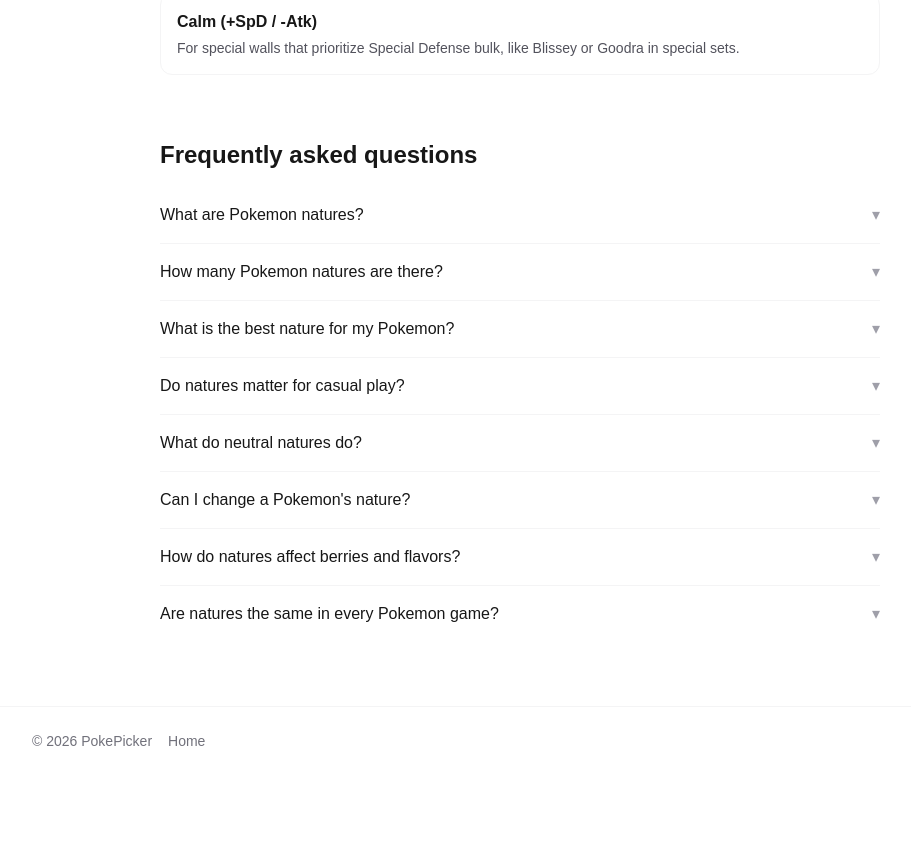
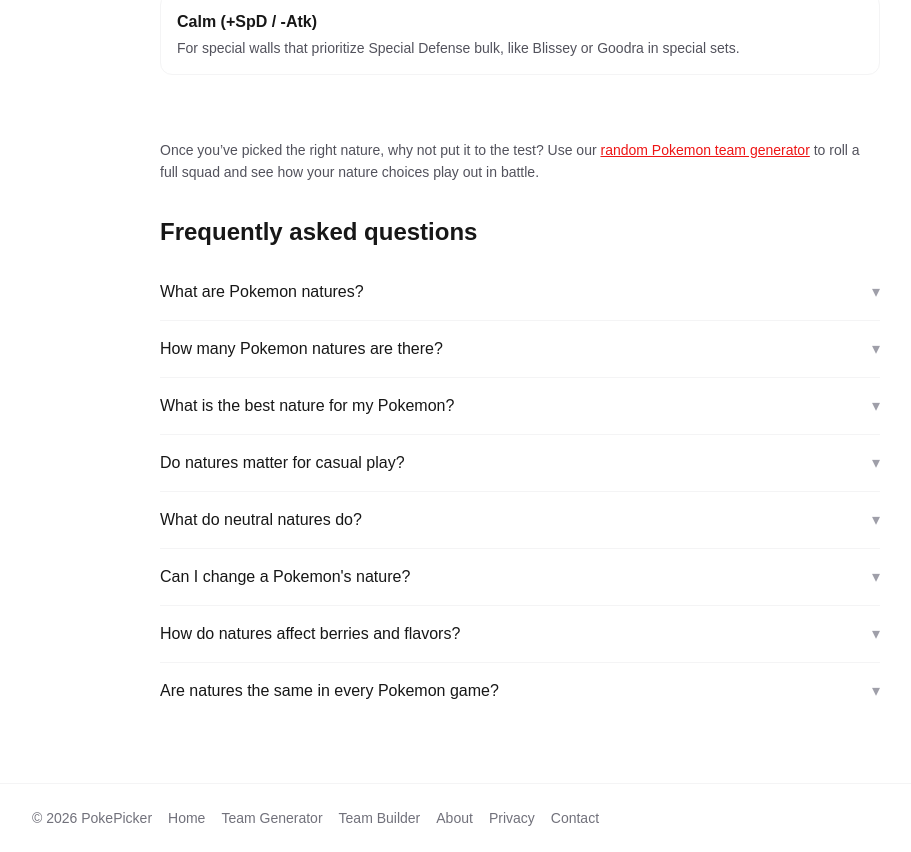
Before and after one commit to weiwang0908/pockpicker, a Next.js app: page /pokemon-natures in a window 1280 px wide. Shown: the part 3660-4512 px from the top of the page, without its empty margins (120-1031 px from the left). Before the commit the page ends 4435 px from the top, so only its background shows below. Built offline with nearby package versions, Linux system fonts and the light colour scheme; no server answers.

Commit message:
feat: 获取最新提交信息
Co-authored-by: traeagent <traeagent@users.noreply.github.com>

```diff
--- a/app/components/HomeClient.tsx
+++ b/app/components/HomeClient.tsx
@@ -1,6 +1,7 @@
 'use client';
 
 import { useCallback, useEffect, useRef, useState, type ReactNode } from 'react';
+import Link from 'next/link';
 import Filters from './Filters';
 import { PokemonCardList } from './PokemonCardList';
 import { defaultFilter, type FilterOptions } from './Filters';
@@ -383,25 +384,25 @@ export default function HomeClient({
             <Logo className="h-4 w-4" />
             PokePicker
           </div>
-          <nav className="flex gap-5 text-sm text-muted">
-            <a href="/about" className="transition-colors hover:text-brand">
+          <nav className="flex flex-wrap justify-center gap-x-5 gap-y-2 text-sm text-muted">
+            <Link href="/" className="transition-colors hover:text-brand">
+              Home
+            </Link>
+            <Link href="/random-pokemon-team-generator" className="transition-colors hover:text-brand">
+              Team Generator
+            </Link>
+            <Link href="/pokemon-natures" className="transition-colors hover:text-brand">
+              Pokemon Natures
+            </Link>
+            <Link href="/about" className="transition-colors hover:text-brand">
               About
-            </a>
-            <a href="/privacy" className="transition-colors hover:text-brand">
+            </Link>
+            <Link href="/privacy" className="transition-colors hover:text-brand">
               Privacy
-            </a>
-            <a href="/contact" className="transition-colors hover:text-brand">
+            </Link>
+            <Link href="/contact" className="transition-colors hover:text-brand">
               Contact
-            </a>
-            <a href="/api" className="transition-colors hover:text-brand">
-              API
-            </a>
-            <a
-              href="/resources"
-              className="transition-colors hover:text-brand"
-            >
-              Resources
-            </a>
+            </Link>
           </nav>
         </div>
       </footer>
--- a/app/pokemon-natures/page.tsx
+++ b/app/pokemon-natures/page.tsx
@@ -129,6 +129,18 @@ export default async function PokemonNaturesPage() {
         </ul>
       </section>
 
+      {/* Cross-link to Team Generator */}
+      <section className="mx-auto w-full max-w-3xl px-6 pb-8">
+        <p className="text-sm leading-relaxed text-zinc-600 dark:text-zinc-300">
+          Once you&rsquo;ve picked the right nature, why not put it to the test?
+          Use our{' '}
+          <Link href="/random-pokemon-team-generator" className="text-brand underline">
+            random Pokemon team generator
+          </Link>{' '}
+          to roll a full squad and see how your nature choices play out in battle.
+        </p>
+      </section>
+
       {/* SEO: FAQ */}
       <section className="mx-auto w-full max-w-3xl px-6 pb-16">
         <h2 className="text-2xl font-bold text-foreground">
@@ -148,6 +160,21 @@ export default async function PokemonNaturesPage() {
           <span>&copy; 2026 PokePicker</span>
           <Link href="/" className="transition-colors hover:text-brand">
             Home
+          </Link>
+          <Link href="/random-pokemon-team-generator" className="transition-colors hover:text-brand">
+            Team Generator
+          </Link>
+          <Link href="/pokemon-team-builder" className="transition-colors hover:text-brand">
+            Team Builder
+          </Link>
+          <Link href="/about" className="transition-colors hover:text-brand">
+            About
+          </Link>
+          <Link href="/privacy" className="transition-colors hover:text-brand">
+            Privacy
+          </Link>
+          <Link href="/contact" className="transition-colors hover:text-brand">
+            Contact
           </Link>
         </div>
       </footer>
--- a/app/pokemon-team-builder/page.tsx
+++ b/app/pokemon-team-builder/page.tsx
@@ -134,6 +134,17 @@ export default async function PokemonTeamBuilderPage() {
         </ul>
       </section>
 
+      {/* Cross-link to Team Generator */}
+      <section className="mx-auto w-full max-w-3xl px-6 pb-8">
+        <p className="text-sm leading-relaxed text-zinc-600 dark:text-zinc-300">
+          Want a team generated for you instantly? Try our{' '}
+          <Link href="/random-pokemon-team-generator" className="text-brand underline">
+            random Pokemon team generator
+          </Link>{' '}
+          to roll a full squad of six in one click, then refine it here.
+        </p>
+      </section>
+
       {/* SEO: FAQ */}
       <section className="mx-auto w-full max-w-3xl px-6 pb-16">
         <h2 className="text-2xl font-bold text-foreground">
@@ -153,6 +164,21 @@ export default async function PokemonTeamBuilderPage() {
           <span>&copy; 2026 PokePicker</span>
           <Link href="/" className="transition-colors hover:text-brand">
             Home
+          </Link>
+          <Link href="/random-pokemon-team-generator" className="transition-colors hover:text-brand">
+            Team Generator
+          </Link>
+          <Link href="/pokemon-natures" className="transition-colors hover:text-brand">
+            Pokemon Natures
+          </Link>
+          <Link href="/about" className="transition-colors hover:text-brand">
+            About
+          </Link>
+          <Link href="/privacy" className="transition-colors hover:text-brand">
+            Privacy
+          </Link>
+          <Link href="/contact" className="transition-colors hover:text-brand">
+            Contact
           </Link>
         </div>
       </footer>
--- a/app/random-pokemon-team-generator/page.tsx
+++ b/app/random-pokemon-team-generator/page.tsx
@@ -1,4 +1,5 @@
 import type { Metadata } from 'next';
+import Link from 'next/link';
 import HomeClient from '@/app/components/HomeClient';
 import { getRandomPokemon } from '@/lib/pokeapi/client';
 import { toCardPokemon } from '@/app/lib/pokemon-mapper';
@@ -185,9 +186,9 @@ export default async function TeamGeneratorPage() {
               surrounding content focuses on team building. If you only need a
               single random Pokémon — for an art prompt, a Nuzlocke encounter,
               or a quick decision — the{' '}
-              <a href="/" className="text-brand underline">
+              <Link href="/" className="text-brand underline">
                 random Pokemon picker
-              </a>{' '}
+              </Link>{' '}
               lets you switch the Count filter to 1. Both tools share the same
               engine and the same full Pokédex, so pick whichever matches what
               you&rsquo;re trying to do.
```
